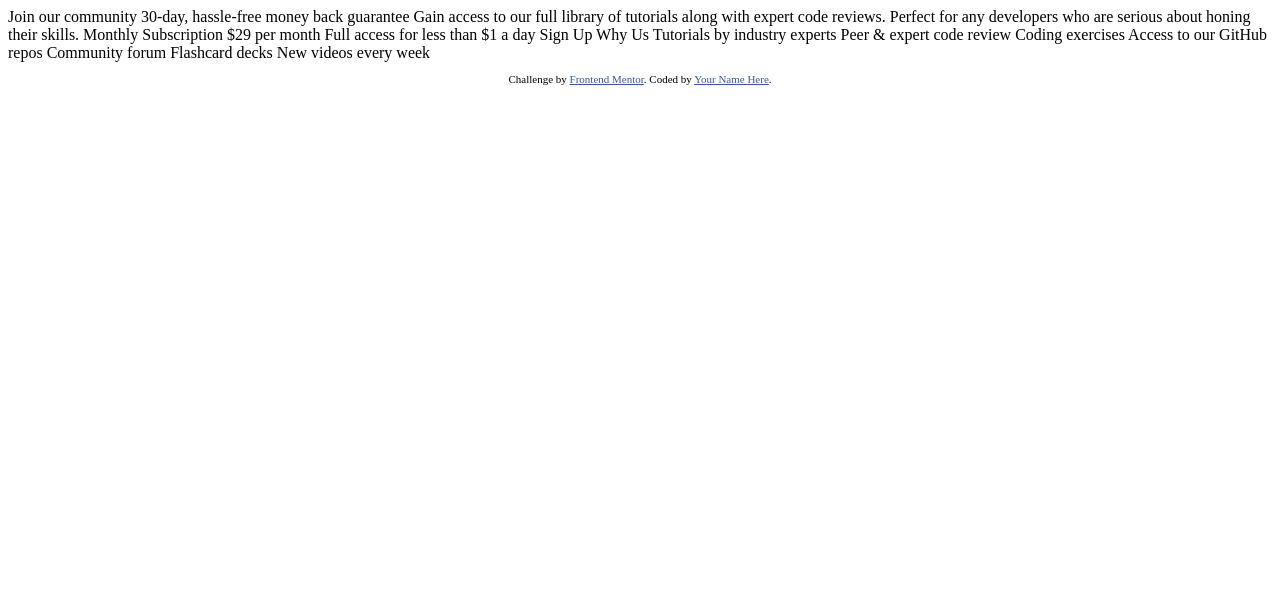
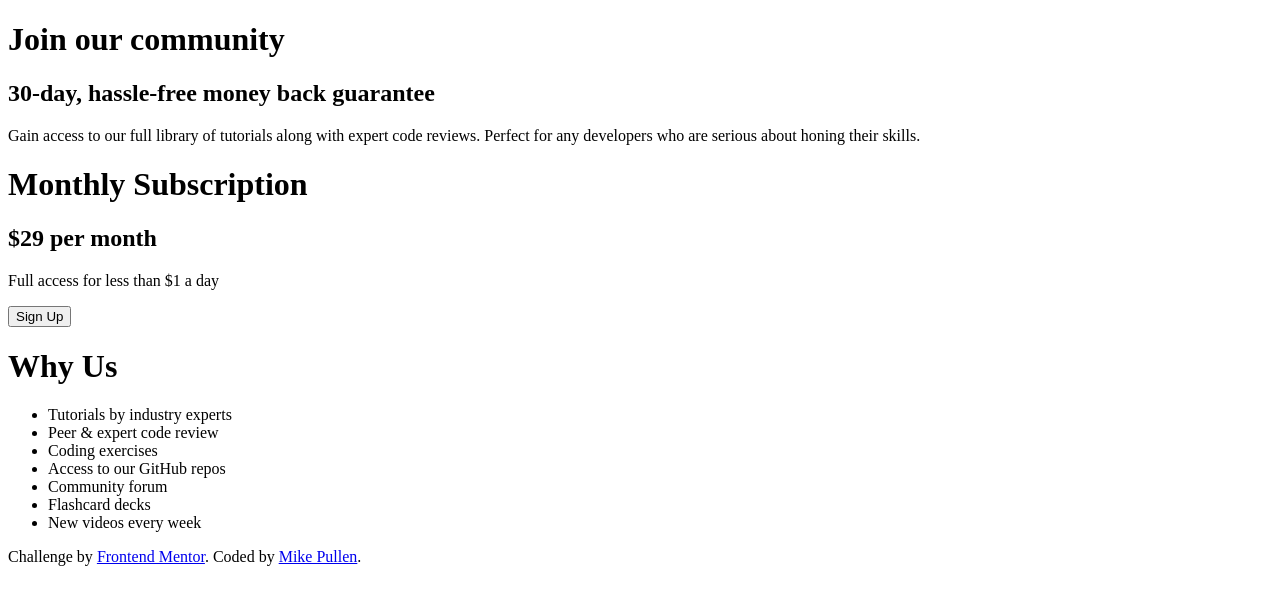
Before and after one commit to mtp13/single-price-grid-component, a plain HTML site: page index.html in a window 1280 px wide. Drawn offline with Linux system fonts and the light colour scheme.

Commit message:
initial html layout

```diff
--- a/index.html
+++ b/index.html
@@ -1,49 +1,59 @@
 <!DOCTYPE html>
 <html lang="en">
   <head>
-  <meta charset="UTF-8">
-  <meta name="viewport" content="width=device-width, initial-scale=1.0"> <!-- displays site properly based on user's device -->
+    <meta charset="UTF-8" />
+    <meta name="viewport" content="width=device-width, initial-scale=1.0" />
+    <!-- displays site properly based on user's device -->
 
-  <link rel="icon" type="image/png" sizes="32x32" href="./images/favicon-32x32.png">
+    <link
+      rel="icon"
+      type="image/png"
+      sizes="32x32"
+      href="./images/favicon-32x32.png"
+    />
 
     <title>Frontend Mentor | Single Price Grid Component</title>
-
-  <!-- Feel free to remove these styles or customise in your own stylesheet 👍 -->
-  <style>
-    .attribution { font-size: 11px; text-align: center; }
-    .attribution a { color: hsl(228, 45%, 44%); }
-  </style>
   </head>
   <body>
-  Join our community
-
-  30-day, hassle-free money back guarantee
-
-  Gain access to our full library of tutorials along with expert code reviews.
-  Perfect for any developers who are serious about honing their skills.
-
-  Monthly Subscription
-
-  &dollar;29 per month
-
-  Full access for less than &dollar;1 a day
-
-  Sign Up
-
-  Why Us
-
-  Tutorials by industry experts
-  Peer &amp; expert code review
-  Coding exercises
-  Access to our GitHub repos
-  Community forum
-  Flashcard decks
-  New videos every week
+    <main>
+      <div class="card-1">
+        <h1>Join our community</h1>
+        <h2>30-day, hassle-free money back guarantee</h2>
+        <p>
+          Gain access to our full library of tutorials along with expert code
+          reviews. Perfect for any developers who are serious about honing their
+          skills.
+        </p>
+      </div>
+      <div class="card-2">
+        <h1>Monthly Subscription</h1>
+        <h2>&dollar;29 per month</h2>
+        <p>Full access for less than &dollar;1 a day</p>
+        <button>Sign Up</button>
+      </div>
+      <div class="card-3">
+        <h1>Why Us</h1>
+        <ul>
+          <li>Tutorials by industry experts</li>
+          <li>Peer &amp; expert code review</li>
+          <li>Coding exercises</li>
+          <li>Access to our GitHub repos</li>
+          <li>Community forum</li>
+          <li>Flashcard decks</li>
+          <li>New videos every week</li>
+        </ul>
+      </div>
+    </main>
 
     <footer>
       <p class="attribution">
-      Challenge by <a href="https://www.frontendmentor.io?ref=challenge" target="_blank">Frontend Mentor</a>.
-      Coded by <a href="#">Your Name Here</a>.
+        Challenge by
+        <a href="https://www.frontendmentor.io?ref=challenge" target="_blank"
+          >Frontend Mentor</a
+        >. Coded by
+        <a href="https://www.frontendmentor.io/profile/mtp13" target="_blank"
+          >Mike Pullen</a
+        >.
       </p>
     </footer>
   </body>
--- /dev/null
+++ b/reset.css
@@ -0,0 +1,47 @@
+/*
+  Josh's Custom CSS Reset
+  https://www.joshwcomeau.com/css/custom-css-reset/
+*/
+*,
+*::before,
+*::after {
+  box-sizing: border-box;
+}
+* {
+  margin: 0;
+}
+html,
+body {
+  height: 100%;
+}
+body {
+  line-height: 1.5;
+  -webkit-font-smoothing: antialiased;
+}
+img,
+picture,
+video,
+canvas,
+svg {
+  display: block;
+  max-width: 100%;
+}
+input,
+button,
+textarea,
+select {
+  font: inherit;
+}
+p,
+h1,
+h2,
+h3,
+h4,
+h5,
+h6 {
+  overflow-wrap: break-word;
+}
+#root,
+#__next {
+  isolation: isolate;
+}
--- /dev/null
+++ b/style.css
@@ -0,0 +1,7 @@
+.attribution {
+  font-size: 11px;
+  text-align: center;
+}
+.attribution a {
+  color: hsl(228, 45%, 44%);
+}
```
Lines whose indentation alone changed are shown as unchanged.
